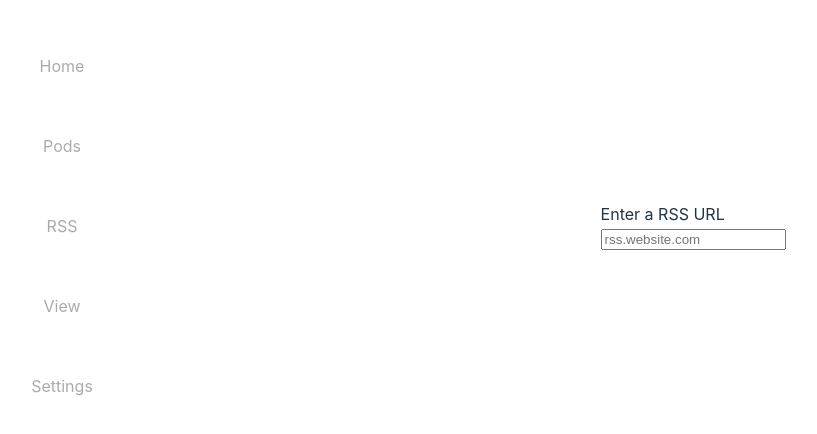
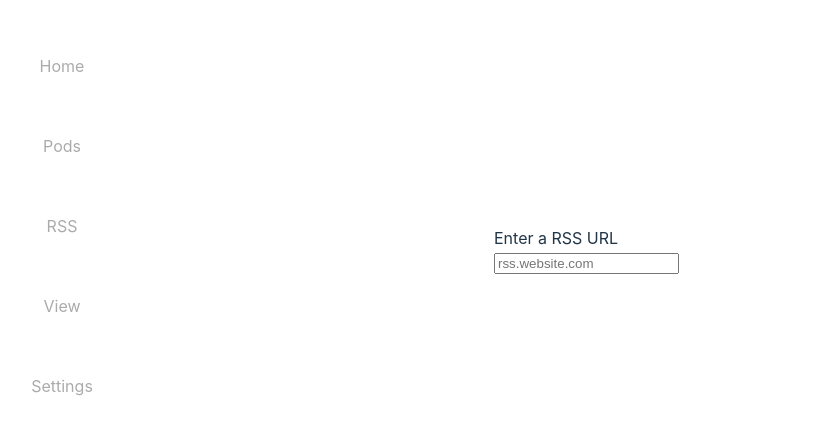
Before and after one commit to brunscii/podcasts, a React (Vite) app in the folder react-pods/: page / in a window 1280 px wide. Shown: the part 174-608 px from the top of the page, without its empty margins (18-835 px from the left). Built offline with nearby package versions, Linux system fonts and the light colour scheme.

Commit message:
added onchange to input

```diff
--- a/react-pods/src/components/feedReader/FeedReader.css
+++ b/react-pods/src/components/feedReader/FeedReader.css
@@ -1,8 +1,12 @@
 .rss-input-box {
-  display: grid;
-  place-items: center;
-  height: 100vh;
-  max-width:100vw;
+  /* display: grid; */
+  /* place-items: center; */
+  position:absolute;
+  left: 40dvw;
+  top: 50dvh;
+  /* height: 100vh; */
+  /* width: 100%; */
+  /* width:100vw; */
   justify-items: center;
 }
 
--- a/react-pods/src/components/feedReader/FeedReader.tsx
+++ b/react-pods/src/components/feedReader/FeedReader.tsx
@@ -1,11 +1,32 @@
+import { useState } from "react";
 import "./FeedReader.css"
+import RSSInfoSection from "./RSSInfoSection"
+
 function FeedReader() {
+
+  const [inputUrl, setInputUrl] = useState('');
+
   return (
     <>
     <div className='rss-input-box' >
       <div className="rss-input">
         <label htmlFor="rss-input">Enter a RSS URL</label>
-        <input title="rss-input" type="url" name="rss-input" id="rss-input" placeholder="rss.website.com" />
+        <input title="rss-input" type="url" name="rss-input" id="rss-input" placeholder="rss.website.com" value={inputUrl}
+          onSubmit={ (e)=>{
+            e.preventDefault();
+
+            // test if a valid rss or not
+            // Read in RSS from inputUrl's address
+
+          }}
+
+          onChange={(e)=>{
+            setInputUrl(e.target.value)
+          }}
+        />
+      </div>
+      <div className="rss-content">
+
       </div>
     </div>
     </>
--- /dev/null
+++ b/react-pods/src/components/feedReader/RSSInfoSection.tsx
@@ -0,0 +1,28 @@
+interface RSSInfoSectionProps{
+  title: string;
+  description: string;
+  imageUrl: string;
+  episodes?: {
+    title: string;
+    pubDate: string;
+    link: string;
+  }[];
+}
+
+
+function RSSInfoSection( props : RSSInfoSectionProps ){
+
+  return (
+    <>
+    <div className="RSSInfoBox">
+      <h3>{props.title}</h3>
+      <span>{props.description}</span>
+      <img src={props.imageUrl} alt="" />
+
+    </div>
+    </>
+  )
+
+}
+
+export default RSSInfoSection
```
